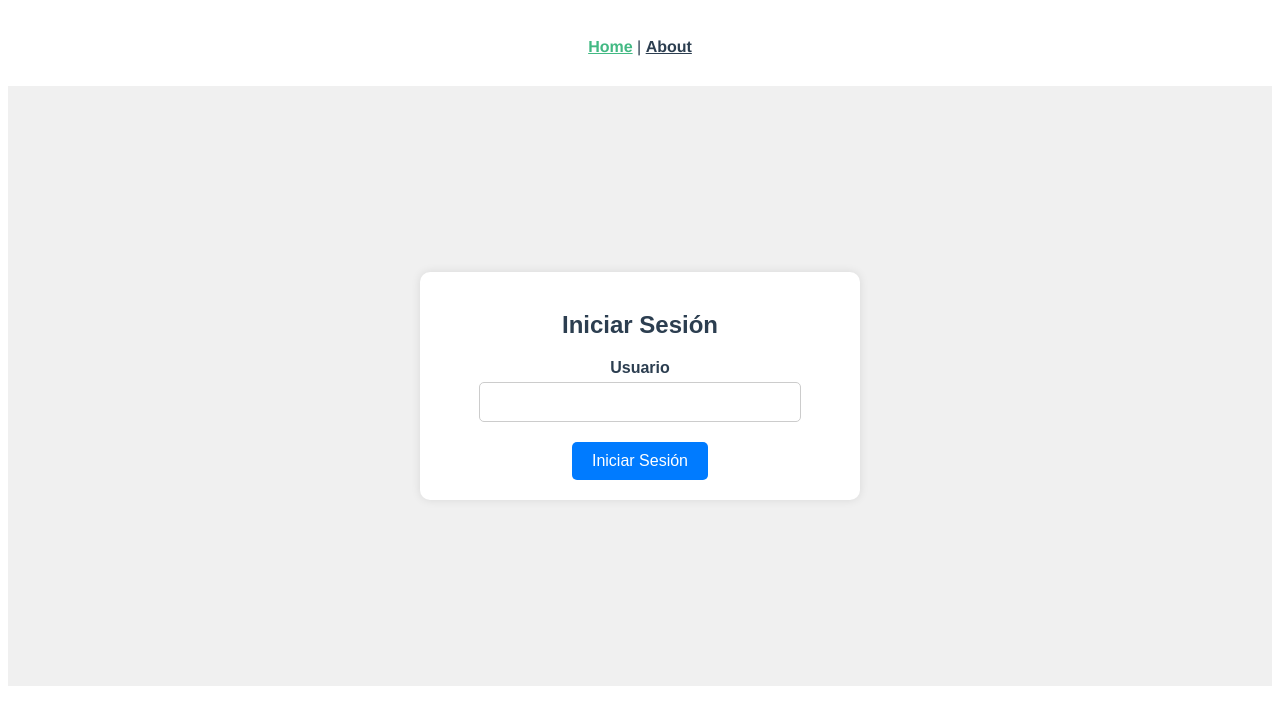
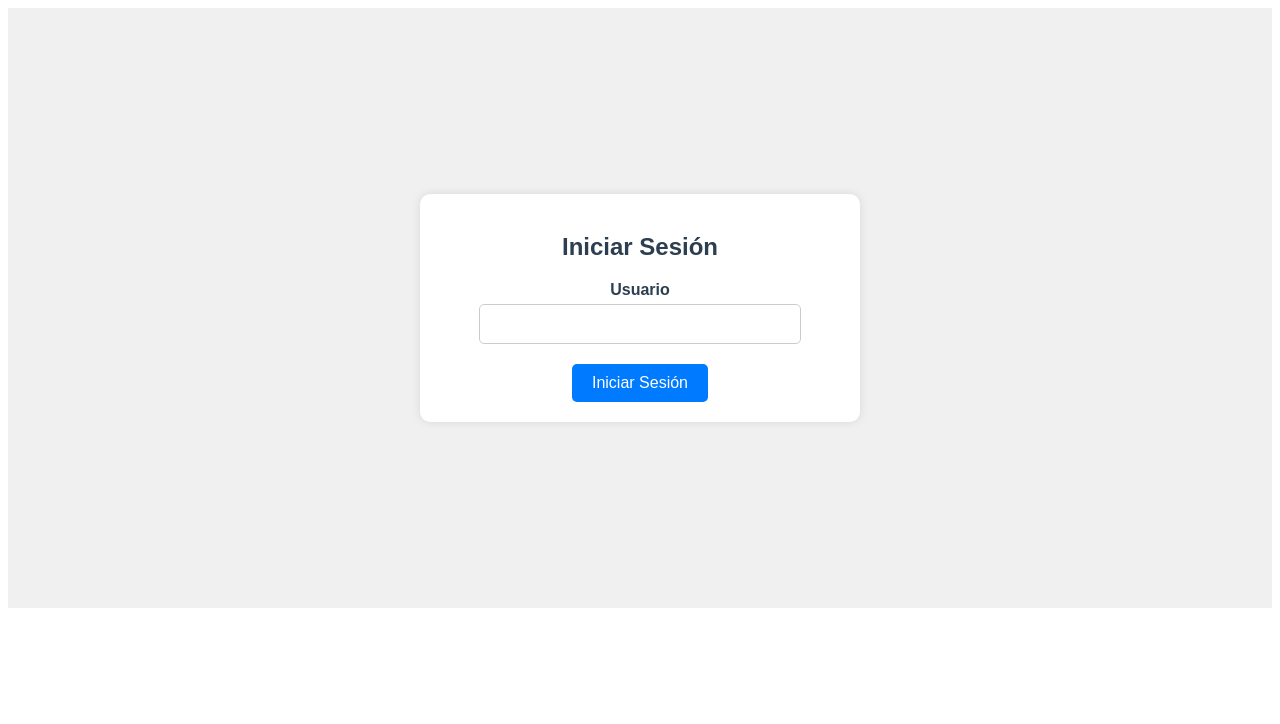
Before and after one commit to MrMoyii/exchange-trabajo-final-lab3, a Vue app: page / in a window 1280 px wide. Shown: the top 724 px of the page. Built offline with nearby package versions, Linux system fonts and the light colour scheme.

Commit message:
Update: renderizado condicional para el nav

```diff
--- a/src/App.vue
+++ b/src/App.vue
@@ -1,9 +1,6 @@
 <template>
-  <div>
-    <!-- v-if -->
-  </div>
-  <div>
-    <!-- v-else -->
+  <div v-if="this.$store.state.username == ''"></div>
+  <div v-else>
     <nav>
       <router-link to="/">Home</router-link> |
       <router-link to="/about">About</router-link>
```
